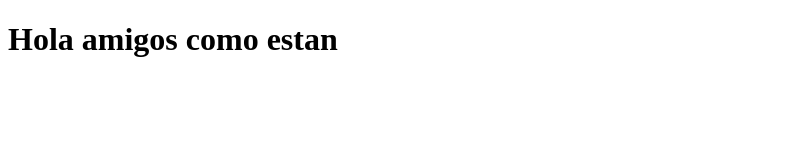
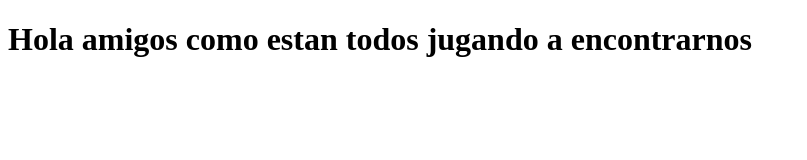
Before and after one commit to wnarvaezr/nuevogit-w, a plain HTML site: page index.html in a window 1280 px wide. Shown: the whole page, without its empty margins (0-807 px from the left). Drawn offline with Linux system fonts and the light colour scheme.

```diff
--- a/index.html
+++ b/index.html
@@ -5,7 +5,8 @@
     <meta http-equiv="X-UA-Compatible" content="IE=edge">
     <meta name="viewport" content="width=device-width, initial-scale=1.0">
     <title>Document</title>
-<h1>Hola amigos como estan</h1>
+<h1>Hola amigos como estan todos jugando a encontrarnos</h1>
+
 
 </head>
 <body>
```
